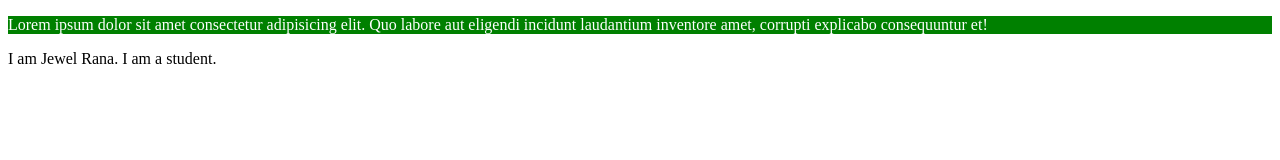
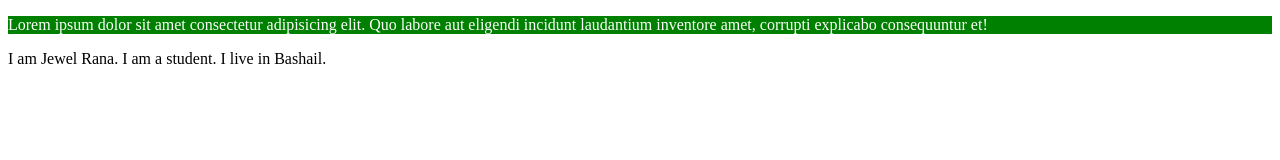
Before and after one commit to Jewelrana1990/First-git, a plain HTML site: page index.html in a window 1280 px wide. Drawn offline with Linux system fonts and the light colour scheme.

Commit message:
Second Commit

```diff
--- a/index.html
+++ b/index.html
@@ -10,5 +10,6 @@
     <p>Lorem ipsum dolor sit amet consectetur adipisicing elit. Quo labore aut eligendi incidunt laudantium inventore amet, corrupti explicabo consequuntur et!</p>
     I am Jewel Rana.
     I am a student.
+    I live in Bashail.
 </body>
 </html>
```
